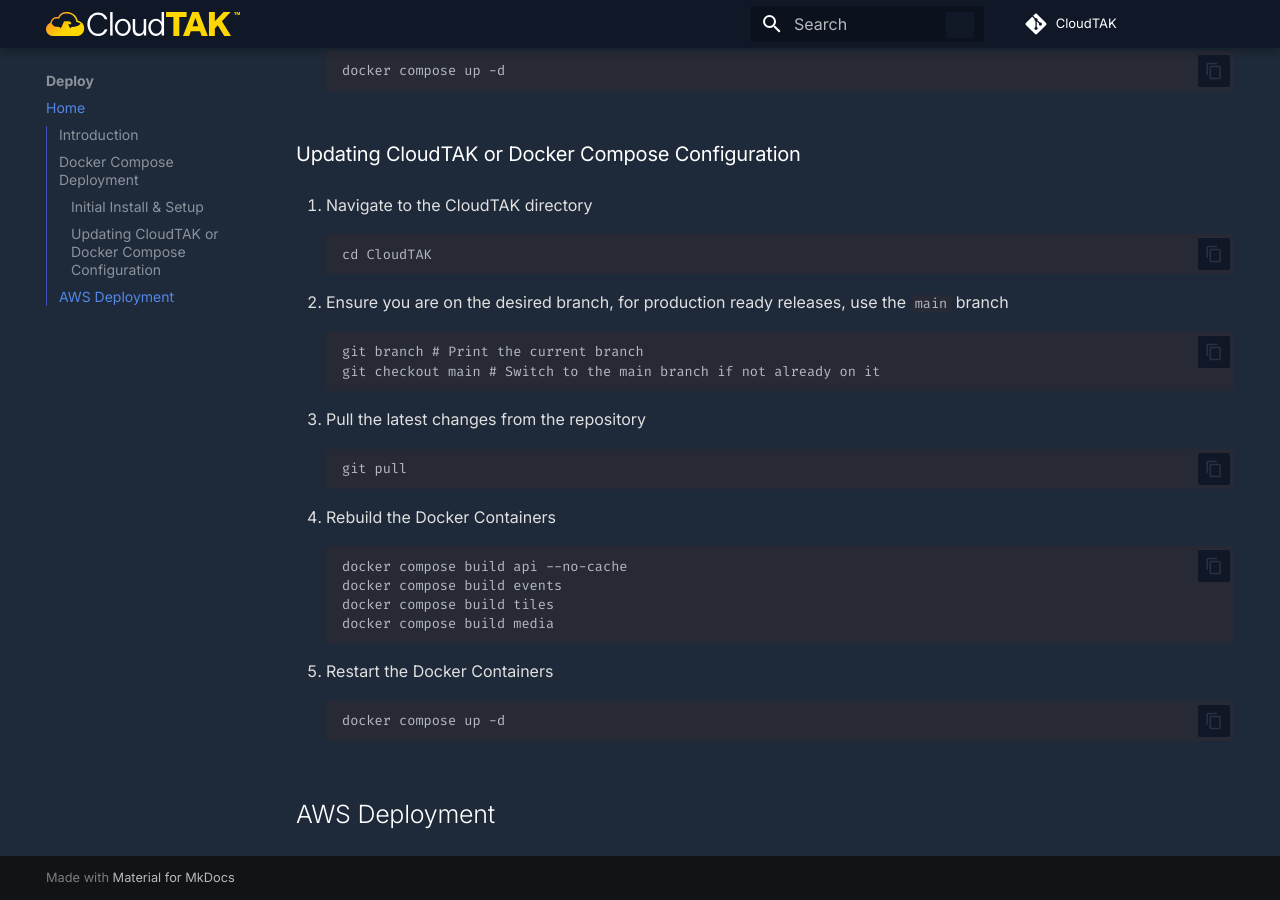
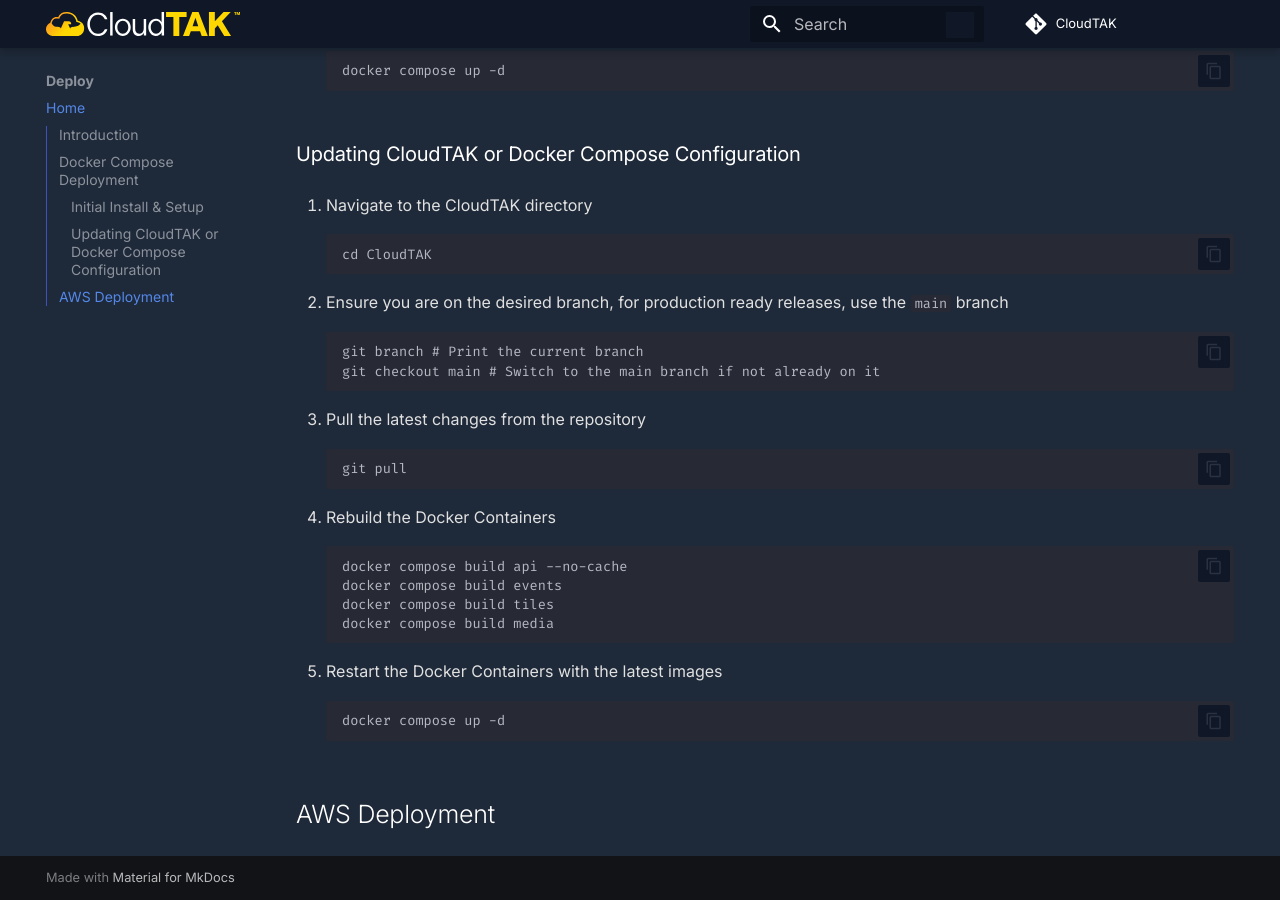
Before and after one commit to dfpc-coe/CloudTAK-Website, an MkDocs documentation site: the page built from docs/docs/deploy.md, in a window 1280 px wide and 900 px high, scrolled down 1520 px. Built offline with MkDocs 1.6.1 and Material for MkDocs 9.7.7, drawn with Linux system fonts in a browser that asks for light colours; comment, search, counter and statistics services are not loaded.

Commit message:
Update Docs

````diff
--- a/docs/docs/deploy.md
+++ b/docs/docs/deploy.md
@@ -104,7 +104,7 @@
     docker compose build media
     ```
 
-4. Restart the Docker Containers
+4. Restart the Docker Containers with the latest images
 
     ```
     docker compose up -d
````
